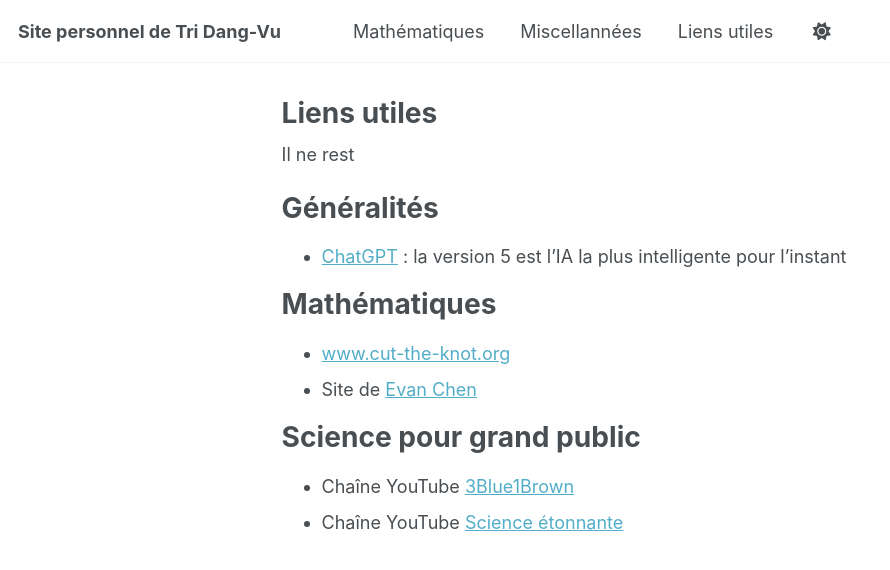
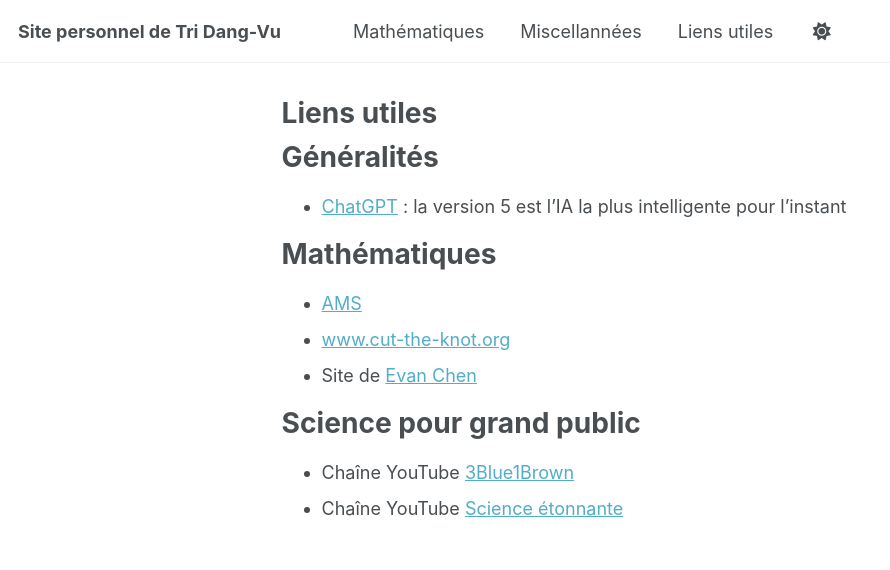
Before and after one commit to tridangvu/tridangvu.github.io, a Jekyll site: the page built from _pages/liens.md, in a window 1280 px wide. Shown: the top 570 px of the page, without its empty margins (0-890 px from the left). Built offline with Jekyll 4.4.1, drawn with Linux system fonts in a browser that asks for light colours; a script that is not in the unit is left out.

Commit message:
Update liens.md

```diff
--- a/_pages/liens.md
+++ b/_pages/liens.md
@@ -7,12 +7,12 @@ sidebar: null
 classes: wide
 ---
 
-Il ne rest
 
 # Généralités
 - [ChatGPT](chatgpt.com) : la version 5 est l'IA la plus intelligente pour l'instant
 
 # Mathématiques
+- [AMS](www.ams.org)
 - [www.cut-the-knot.org](www.cut-the-knot.org)
 - Site de [Evan Chen](web.evanchen.cc)
 
```
